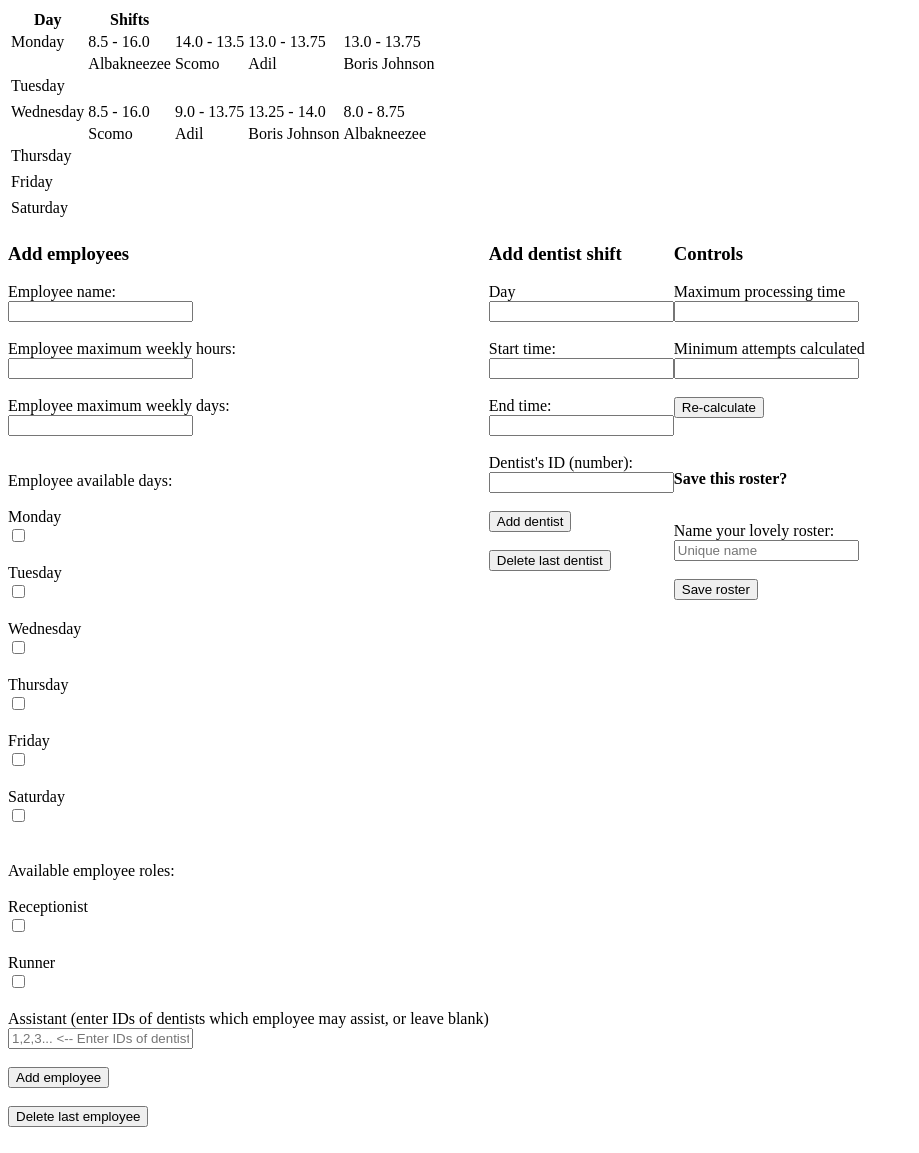
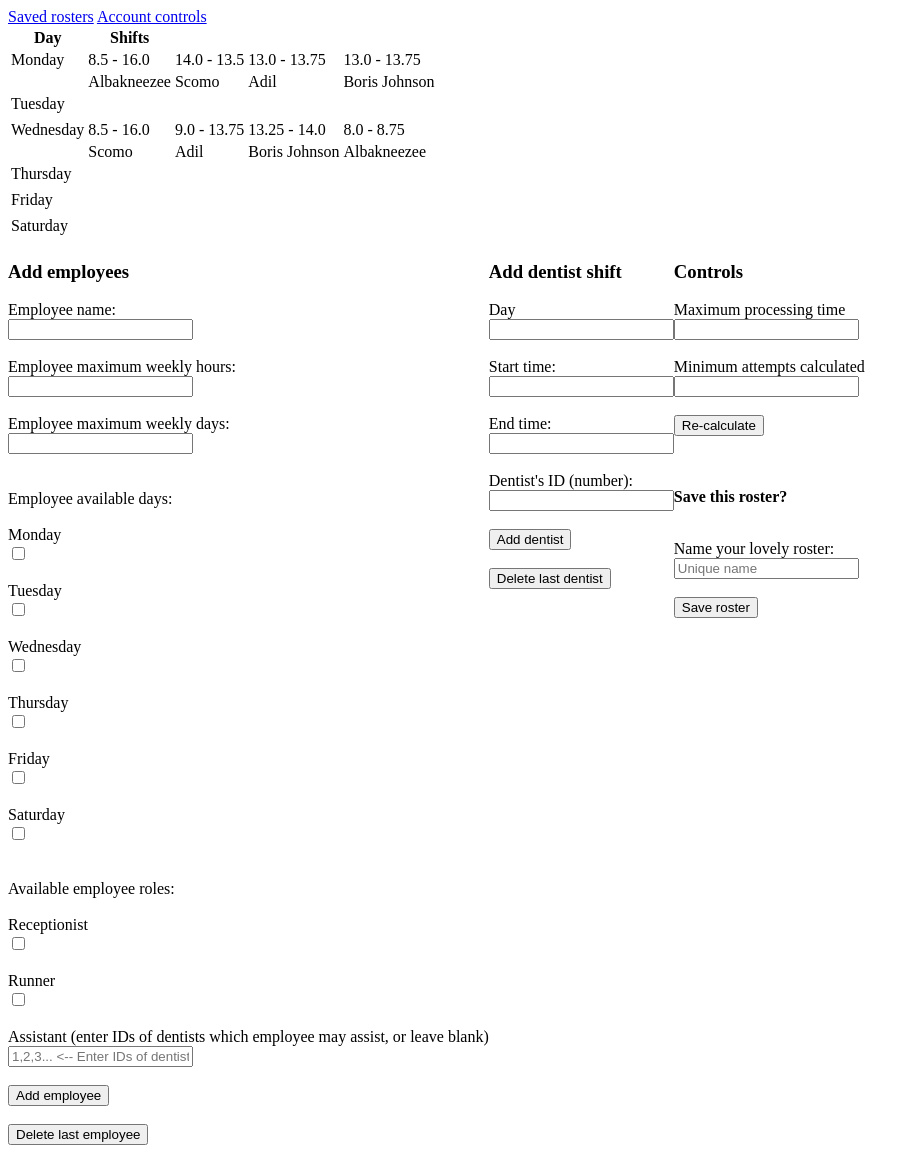
Before and after one commit to LHowe-a11y/rostering-app, a Flask app: page /tool in a window 1280 px wide. Shown: the whole page, without its empty margins (0-919 px from the left). Before the commit the page ends 1127 px from the top, so only its background shows below. Run offline with Flask 3, Linux system fonts and the light colour scheme; a user stored in the database is signed in; data comes from the database, SQL or seed files in the repository.

Commit message:
Made quick wip menu bar

```diff
--- a/templates/roster.html
+++ b/templates/roster.html
@@ -8,6 +8,8 @@
 </head>
 
 <body>
+    <section id="input_for_roster_generation" style="display: flex; flex-direction: row;">
+        <div>
             {% with messages = get_flashed_messages() %}
             {% if messages %}
             {% for message in messages %}
@@ -15,6 +17,12 @@
             {% endfor %}
             {% endif %}
             {% endwith %}
+        </div>
+        <nav>
+            <a href="/library">Saved rosters</a>
+            <a href="/profile">Account controls</a>
+        </nav>
+    </section>
     <section id="roster_table">
         <table>
             <tr>
```
Lines whose indentation alone changed are shown as unchanged.
